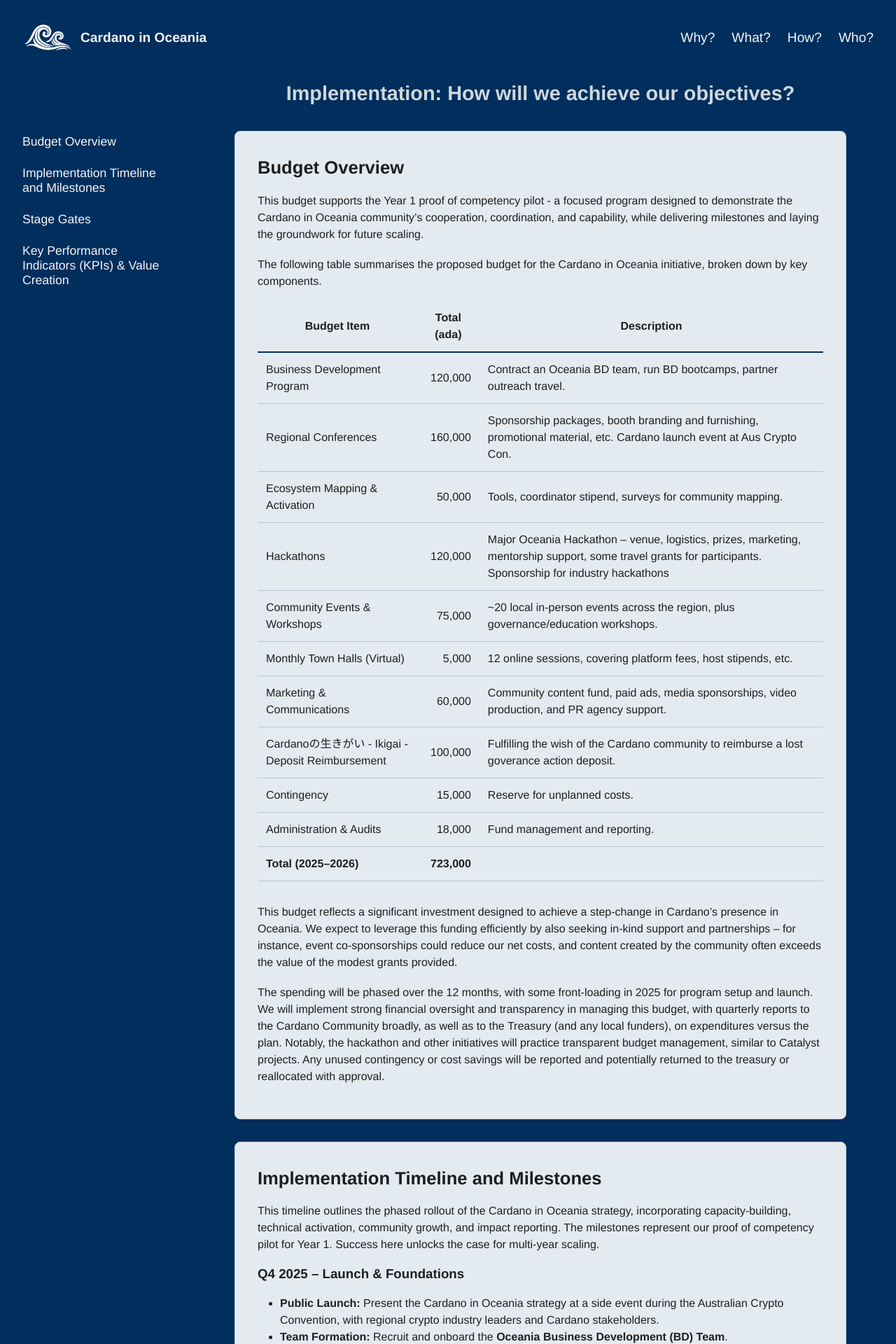
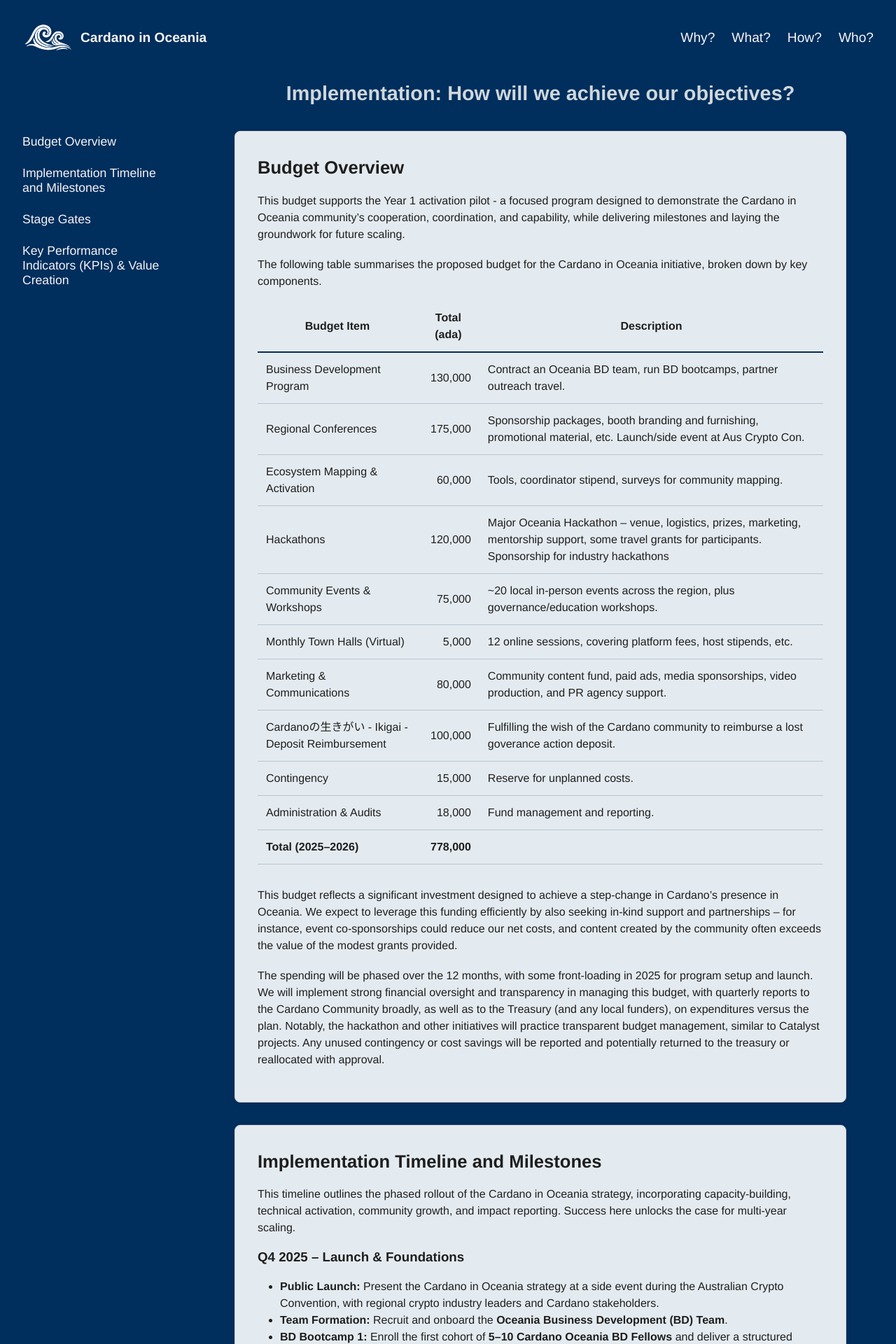
Before and after one commit to cardano-in-oceania/cardano-in-oceania.github.io, a Jekyll site: the page built from pages/how.md, in a window 1280 px wide. Shown: the top 1920 px of the page at 70% size. Built offline with Jekyll 4.4.1, drawn with Linux system fonts in a browser that asks for light colours; some of the changed text lies outside the part shown.

Commit message:
Changes to Executive Summary

```diff
--- a/assets/css/main.scss
+++ b/assets/css/main.scss
@@ -219,17 +219,17 @@
 
 /* Home page content section */
 .home-section-1 {
-  width: 60%;
+  width: 70%;
   font-size: 1.1rem;
   padding: 1rem;
-  margin: 2rem 20%;
+  margin: 2rem auto;
   color: $text-muted;
 }
 
 .home-section-2 {
   background: #e4ebf0;
   color: #1e1e1e;
-  width: 60%;
+  width: 70%;
   font-size: 1.1rem;
   padding: 1rem;
   margin: 2rem auto;
--- a/pages/how.md
+++ b/pages/how.md
@@ -8,23 +8,23 @@
 <div class="section" markdown="1">
 
 ## Budget Overview
-This budget supports the Year 1 proof of competency pilot - a focused program designed to demonstrate the Cardano in Oceania community’s cooperation, coordination, and capability, while delivering milestones and laying the groundwork for future scaling.
+This budget supports the Year 1 activation pilot - a focused program designed to demonstrate the Cardano in Oceania community’s cooperation, coordination, and capability, while delivering milestones and laying the groundwork for future scaling.
 
 The following table summarises the proposed budget for the Cardano in Oceania initiative, broken down by key components.
 
 | Budget Item | Total (ada) | Description |
 | :---- | ----: | :---- |
-| Business Development Program | 120,000 | Contract an Oceania BD team, run BD bootcamps, partner outreach travel. |
-| Regional Conferences | 160,000 | Sponsorship packages, booth branding and furnishing, promotional material, etc. Cardano launch event at Aus Crypto Con. |
-| Ecosystem Mapping & Activation | 50,000 | Tools, coordinator stipend, surveys for community mapping. |
+| Business Development Program | 130,000 | Contract an Oceania BD team, run BD bootcamps, partner outreach travel. |
+| Regional Conferences | 175,000 | Sponsorship packages, booth branding and furnishing, promotional material, etc. Launch/side event at Aus Crypto Con. |
+| Ecosystem Mapping & Activation | 60,000 | Tools, coordinator stipend, surveys for community mapping. |
 | Hackathons | 120,000 | Major Oceania Hackathon – venue, logistics, prizes, marketing, mentorship support, some travel grants for participants. Sponsorship for industry hackathons |
 | Community Events & Workshops | 75,000 | \~20 local in-person events across the region, plus governance/education workshops. |
 | Monthly Town Halls (Virtual) | 5,000 | 12 online sessions, covering platform fees, host stipends, etc. |
-| Marketing & Communications | 60,000 | Community content fund, paid ads, media sponsorships, video production, and PR agency support. |
+| Marketing & Communications | 80,000 | Community content fund, paid ads, media sponsorships, video production, and PR agency support. |
 | Cardanoの生きがい - Ikigai - Deposit Reimbursement | 100,000 | Fulfilling the wish of the Cardano community to reimburse a lost goverance action deposit. |
 | Contingency | 15,000 | Reserve for unplanned costs. |
 | Administration & Audits | 18,000 | Fund management and reporting. |
-| **Total (2025–2026)** | **723,000** |
+| **Total (2025–2026)** | **778,000** |
 
 This budget reflects a significant investment designed to achieve a step-change in Cardano’s presence in Oceania. We expect to leverage this funding efficiently by also seeking in-kind support and partnerships – for instance, event co-sponsorships could reduce our net costs, and content created by the community often exceeds the value of the modest grants provided.
 
@@ -35,7 +35,7 @@
 
 ## Implementation Timeline and Milestones
 
-This timeline outlines the phased rollout of the Cardano in Oceania strategy, incorporating capacity-building, technical activation, community growth, and impact reporting. The milestones represent our proof of competency pilot for Year 1. Success here unlocks the case for multi-year scaling.
+This timeline outlines the phased rollout of the Cardano in Oceania strategy, incorporating capacity-building, technical activation, community growth, and impact reporting. Success here unlocks the case for multi-year scaling.
 
 ### **Q4 2025 – Launch & Foundations**
 - **Public Launch:** Present the Cardano in Oceania strategy at a side event during the Australian Crypto Convention, with regional crypto industry leaders and Cardano stakeholders.
@@ -96,7 +96,7 @@
 <div class="section" markdown="1">
 
 ## Stage Gates
-Our work follows a structured, staged process to ensure accountability and adaptability. At each “gate”, we establish rigorous evidence requirements, demonstrate proof of competency, and decide whether to proceed, accelerate, or make adjustments. We have deliberately scoped Year 1 as a proof of competency pilot to build trust within the Cardano community. This approach respects budget constraints while proving our ability to deliver effectively before scaling up. Each gate demands clear evidence of delivery, adaptation, and learning. The table below outlines these transparent decision points.
+Our work follows a structured, staged process to ensure accountability and adaptability. At each “gate”, we establish rigorous evidence requirements, demonstrate achievement, and decide whether to proceed, accelerate, or make adjustments. We have deliberately scoped Year 1 as an activation pilot to build trust within the Cardano community. This approach respects budget constraints while proving our ability to deliver effectively before scaling up. Each gate demands clear evidence of delivery, adaptation, and learning. The table below outlines these transparent decision points.
 
 | Gate | Evidence Required | If Pass | If Not Yet |
 | :---- | :---- | :---- | :---- |
```
Also changed, not shown: index.md (+3 -3 lines).
